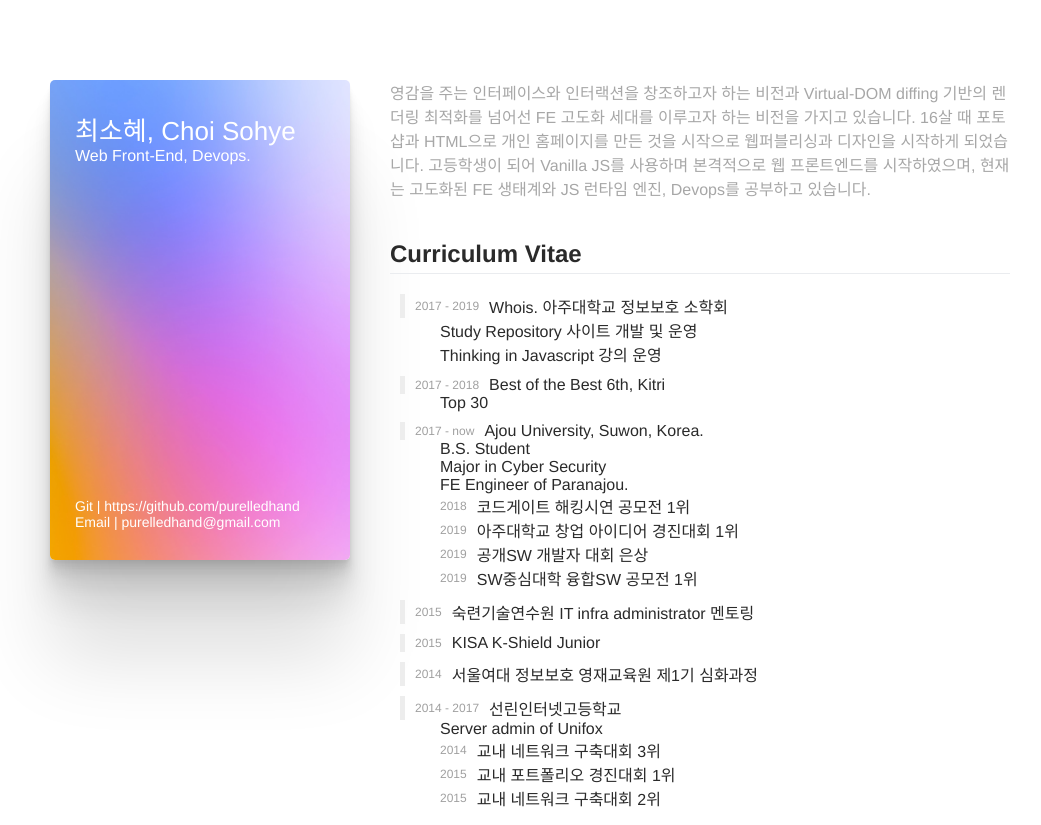
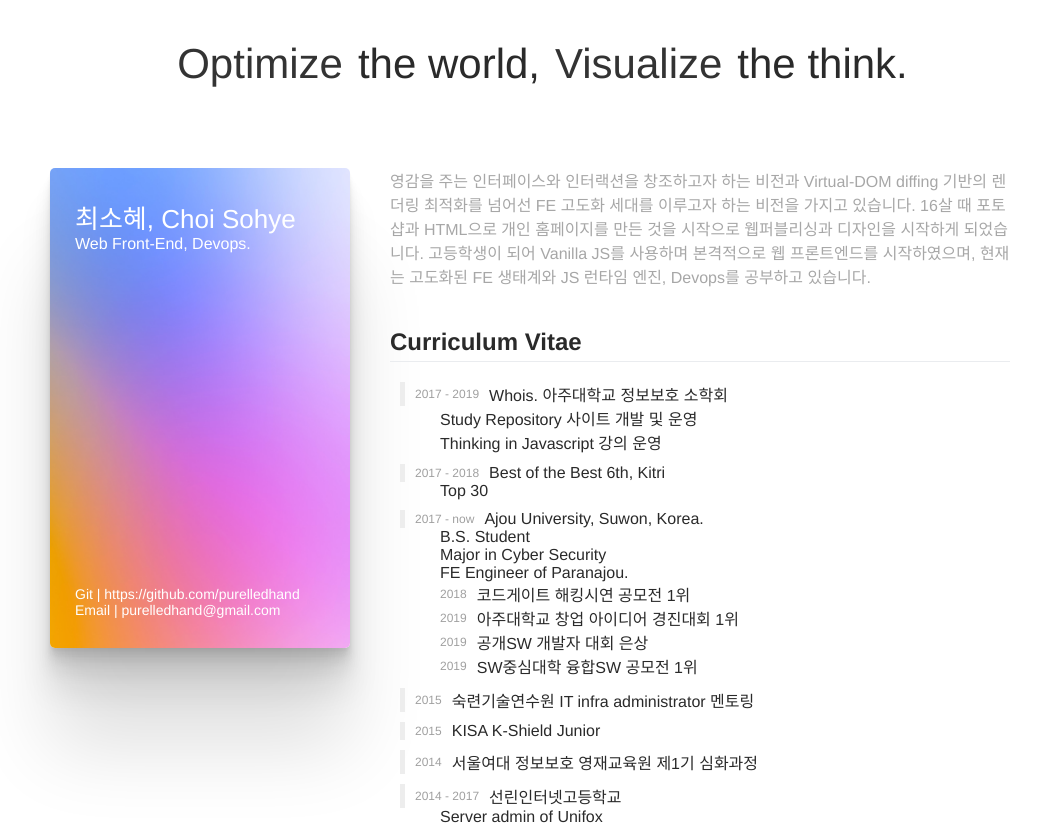
Before and after one commit to purelledhand/resume, a React (Create React App) app: page / in a window 1280 px wide. Shown: the top 825 px of the page, without its empty margins (90-1131 px from the left). Built offline with nearby package versions, Linux system fonts and the light colour scheme; a web font is replaced by a local one.

Commit message:
Add header

```diff
--- a/src/App.css
+++ b/src/App.css
@@ -54,7 +54,19 @@ h3 {
 }
 
 header {
-  display: none;
+    font-weight: 100;
+    box-sizing: border-box;
+    font-size: 42px;
+    padding: 40px 0 0 0;
+    margin: 0 auto;
+    width: 1000px;
+    display: flex;
+    flex-direction: row;
+    justify-content: center;
+}
+
+header>div {
+  margin-right: 15px;
 }
 
 footer {
@@ -64,6 +76,11 @@ footer {
   border-top: 1px solid #eaecef;
   margin: 0 auto;
 
+}
+
+.header-bold {
+  font-weight: 400;
+  color: #333;
 }
 
 .head{
@@ -170,11 +187,8 @@ footer {
     flex-direction: column;
   }
 
-  b {
-    font-weight: 300;
-  }
-
   header {
+    flex-direction: column;
     display: block;
     font-weight: 100;
     box-sizing: border-box;
@@ -182,6 +196,10 @@ footer {
     padding: 100px 60px;
     width: 100%;
     height: 100vh;
+  }
+
+  .header-bold {
+    font-weight: 300;
   }
 
   .list {
--- a/src/App.js
+++ b/src/App.js
@@ -6,10 +6,18 @@ function App() {
   return (
     <div>
     <header>
-      <b>Optimize</b><br></br>
-      the world,<br></br>
-      <b>Visualize</b><br></br>
-      the think.<br></br>
+      <div className="header-bold">
+      Optimize
+      </div>
+      <div>
+      the world,
+      </div>
+      <div className="header-bold">
+      Visualize
+      </div>
+      <div>
+      the think.
+      </div>
     </header>
     <div className="App">
       <div className="left">
```
